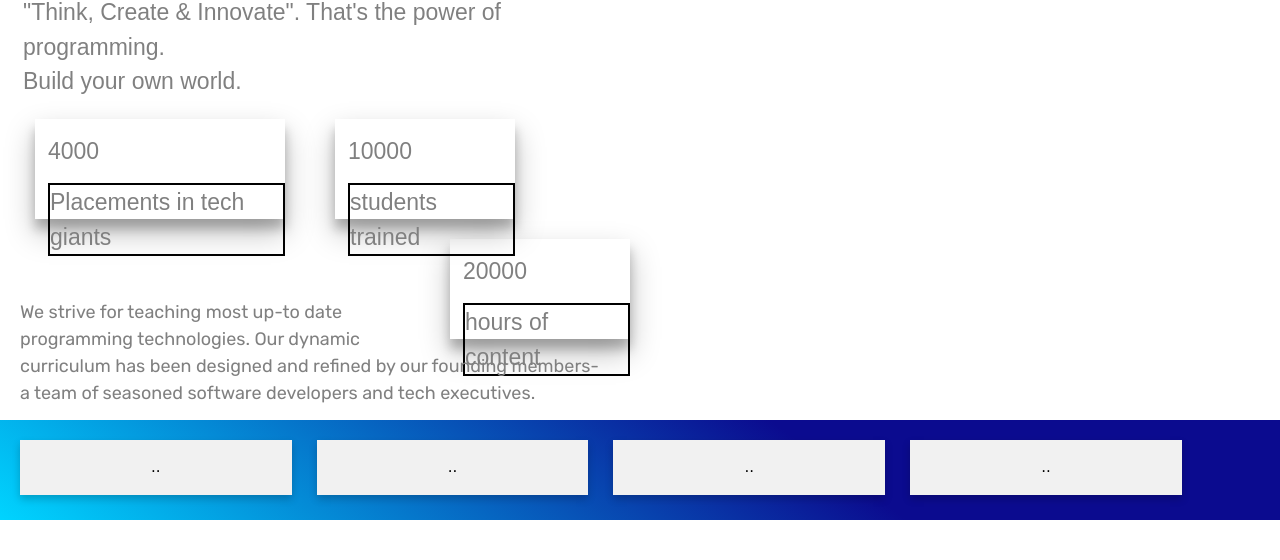
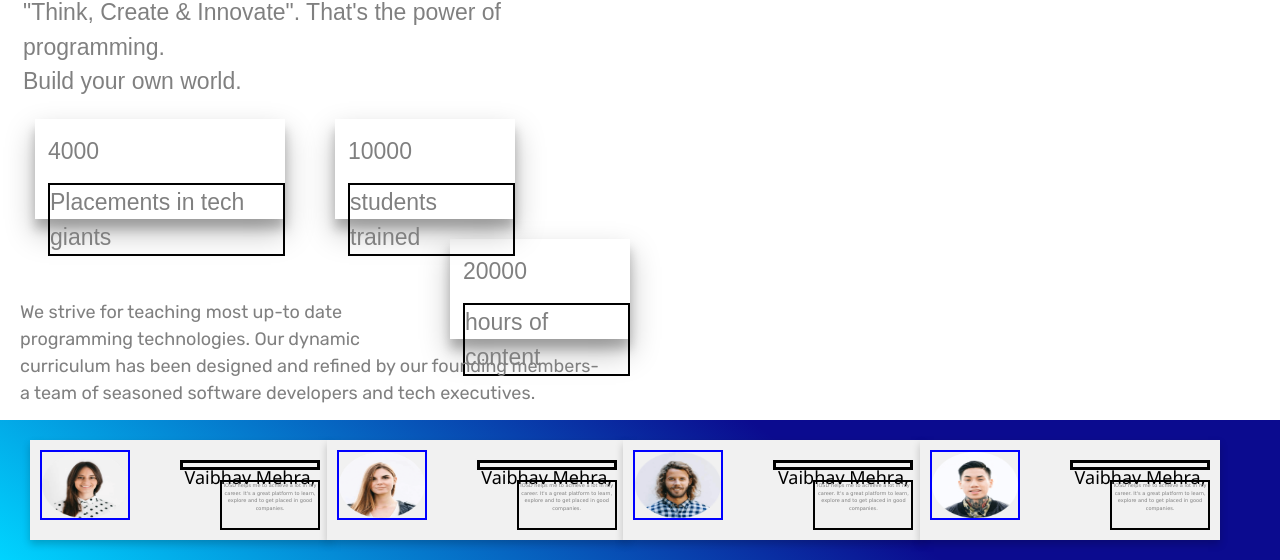
Before and after one commit to ShreyaPrasad1209/ISOC-19, a plain HTML site: page index.html in a window 1280 px wide. Shown: the part 280-840 px from the top of the page. Before the commit the page ends 800 px from the top, so only its background shows below. Drawn offline with nearby package versions, Linux system fonts and the light colour scheme.

Commit message:
Add files via upload

```diff
--- a/index.css
+++ b/index.css
@@ -216,7 +216,7 @@ sup{
     background: rgb(0,212,255);
     background: linear-gradient(36deg, rgba(0,212,255,1) 0%, rgba(11,11,143,1) 64%);
     position: relative;
-    height: 100px;
+    height: 140px;
     margin-top: -100px;
     clear: both;
 }
@@ -241,7 +241,11 @@ sup{
   /* Style the counter cards */
   .card {
     box-shadow: 0 4px 8px 0 rgba(0, 0, 0, 0.2); /* this adds the "card" effect */
-    padding: 16px;
+    /*  */
+    width: 300px;
+    height: 100px;
+    padding: 10px;
+    margin-left: 10px;
     text-align: center;
     background-color: #f1f1f1;
   }
@@ -254,3 +258,31 @@ sup{
       margin-bottom: 20px;
     }
   }
+
+ .card img {
+     width: 90px;
+     height: 70px;
+     float: left;
+     border: 2px solid blue;
+ }
+
+ h5{
+     padding-top: 1px;
+     border: 3px solid black;
+     height: 10px;
+     width: 50%;
+     float: right;
+     font-size: 10px;
+     font-weight: 500;
+ }
+
+ .card p{
+     border: 2px solid black;
+     width: 100px;
+    height: 50px;
+    font-size: 5px;
+    color: #808080;
+    float: right;
+
+
+ }
--- a/index.html
+++ b/index.html
@@ -68,17 +68,41 @@
         <footer id ="footer">
                 <div class="row">
                         <div class="column">
-                          <div class="card">..
+                          <div class="card">
+                              <img src="avatar-round-1.png">
+                              <h5>Vaibhav Mehra,</h5>
+                              <p>IOSD helps me to achieve a lot in my career.
+                                  It's a great platform to learn, explore and to
+                                   get placed in good companies.
+                              </p>
                           </div>
                         </div>
                         <div class="column">
-                          <div class="card">..</div>
+                          <div class="card"><img src="avatar-round-2.png">
+                            <h5>Vaibhav Mehra,</h5>
+                            <p>IOSD helps me to achieve a lot in my career.
+                                    It's a great platform to learn, explore and to
+                                     get placed in good companies.
+                                </p>
+                            </div>
                         </div>
                         <div class="column">
-                          <div class="card">..</div>
+                          <div class="card"><img src="avatar-round-3.png">
+                            <h5>Vaibhav Mehra,</h5>
+                            <p>IOSD helps me to achieve a lot in my career.
+                                    It's a great platform to learn, explore and to
+                                     get placed in good companies.
+                                </p>
+                        </div>
                         </div>
                         <div class="column">
-                          <div class="card">..</div>
+                          <div class="card"><img src="avatar-round-4.png">
+                            <h5>Vaibhav Mehra,</h5>
+                            <p>IOSD helps me to achieve a lot in my career.
+                                    It's a great platform to learn, explore and to
+                                     get placed in good companies.
+                                </p>
+                        </div>
                         </div>
                       </div>
         </footer>
```
Also changed, not shown: avatar-round-1.png (added), avatar-round-2.png (added), avatar-round-3.png (added), avatar-round-4.png (added).
